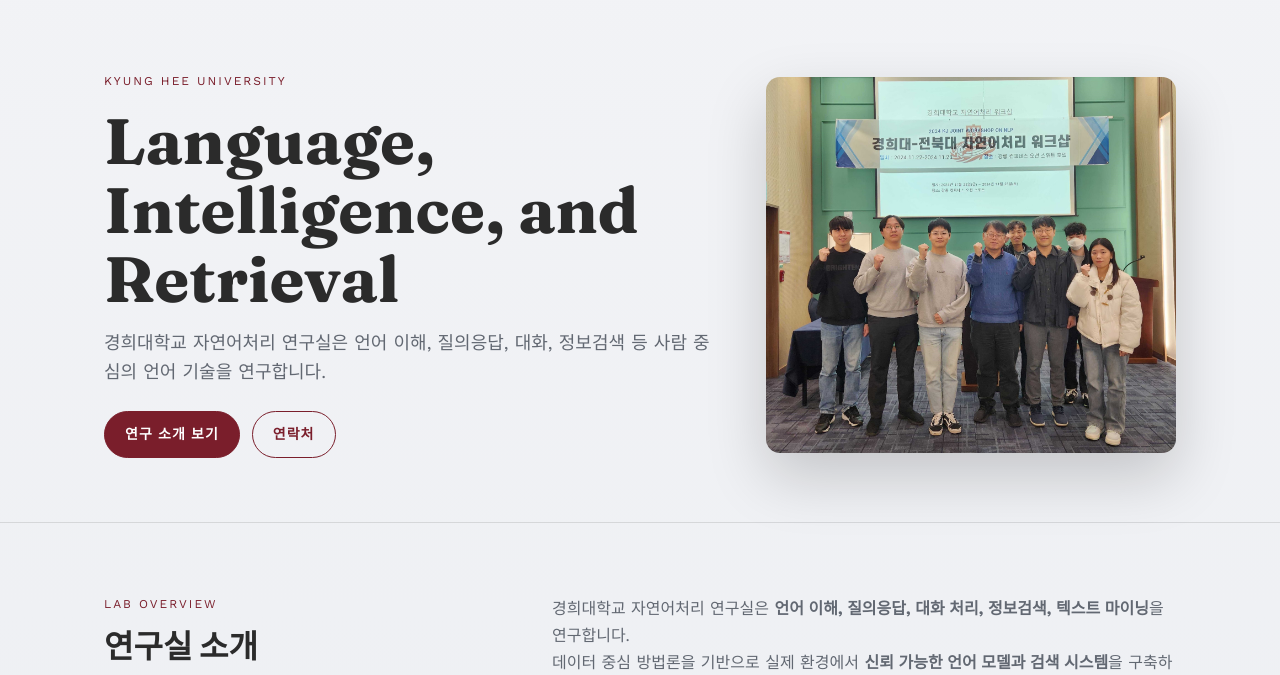
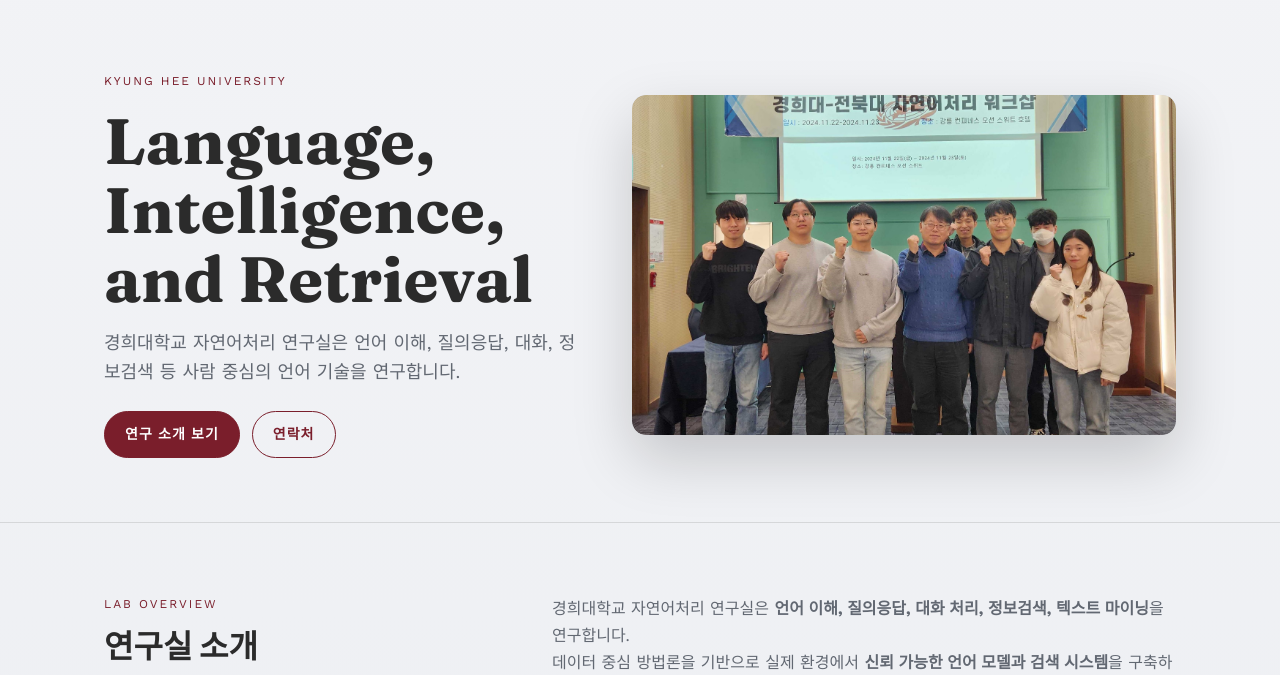
Before and after one commit to jisung-02/nlp-lab, a FastAPI app: page / in a window 1280 px wide. Shown: the part 83-758 px from the top of the page. Run offline with FastAPI, Linux system fonts and the light colour scheme.

Commit message:
feat(public): add hero image slider and content normalization

```diff
--- a/app/routers/public.py
+++ b/app/routers/public.py
@@ -26,13 +26,9 @@
     request: Request,
     session: Annotated[Session, Depends(get_session)],
 ):
-    hero_image_post = post_service.get_home_hero_image_post(session)
-    default_hero_image_url = str(request.url_for("static", path="images/hero.jpg"))
-    hero_image_url = (
-        hero_image_post.content.strip()
-        if hero_image_post is not None and hero_image_post.content.strip()
-        else default_hero_image_url
-    )
+    default_hero_image_url = request.url_for("static", path="images/hero/hero.jpg").path
+    hero_images = post_service.get_home_hero_image_urls(session)
+    hero_image_urls = hero_images if hero_images else [default_hero_image_url]
     latest_projects = session.exec(
         select(Project).order_by(col(Project.created_at).desc()).limit(3)
     ).all()
@@ -63,7 +59,8 @@
             publications=latest_publications,
             posts=latest_posts,
             members=featured_members,
-            hero_image_url=hero_image_url,
+            hero_images=hero_image_urls,
+            hero_image_url=hero_image_urls[0],
             contact_email=settings.contact_email,
             contact_address=settings.contact_address,
         ),
--- a/app/static/css/common.css
+++ b/app/static/css/common.css
@@ -259,6 +259,17 @@
   outline-offset: 1px;
 }
 
+.sr-only {
+  position: absolute;
+  width: 1px;
+  height: 1px;
+  padding: 0;
+  margin: -1px;
+  overflow: hidden;
+  clip: rect(0, 0, 0, 0);
+  border: 0;
+}
+
 .btn {
   border: 1px solid var(--color-accent);
   border-radius: 8px;
--- a/app/static/css/public.css
+++ b/app/static/css/public.css
@@ -219,6 +219,93 @@
 .public-page .hero-visual img {
   border-radius: var(--radius);
   box-shadow: 0 24px 60px rgb(0 0 0 / 0.18);
+}
+
+.public-page .hero-slider {
+  position: relative;
+  border-radius: var(--radius);
+  overflow: hidden;
+  box-shadow: 0 24px 60px rgb(0 0 0 / 0.18);
+  background: rgb(0 0 0 / 0.12);
+}
+
+.public-page .hero-slides {
+  position: relative;
+  aspect-ratio: 16 / 10;
+  min-height: 340px;
+  overflow: hidden;
+}
+
+.public-page .hero-slide {
+  position: absolute;
+  inset: 0;
+  opacity: 0;
+  transition: transform 0.8s ease, opacity 0.55s ease;
+  will-change: transform, opacity;
+  width: 100%;
+  height: 100%;
+}
+
+.public-page .hero-slide.is-active {
+  opacity: 1;
+}
+
+.public-page .hero-slide img {
+  width: 100%;
+  height: 100%;
+  object-fit: cover;
+  display: block;
+}
+
+.public-page .hero-dots {
+  position: absolute;
+  left: 12px;
+  right: 12px;
+  bottom: 12px;
+  display: flex;
+  justify-content: center;
+  gap: 8px;
+}
+
+.public-page .hero-dot {
+  width: 10px;
+  height: 10px;
+  border-radius: 999px;
+  border: none;
+  padding: 0;
+  background: rgb(255 255 255 / 0.65);
+}
+
+.public-page .hero-dot.is-active {
+  width: 24px;
+  background: #fff;
+}
+
+.public-page .hero-nav {
+  position: absolute;
+  top: 50%;
+  transform: translateY(-50%);
+  width: 36px;
+  height: 36px;
+  border-radius: 999px;
+  border: 1px solid rgb(255 255 255 / 0.7);
+  color: #fff;
+  background: rgb(0 0 0 / 0.25);
+  padding: 0;
+}
+
+.public-page .hero-nav-prev {
+  left: 12px;
+}
+
+.public-page .hero-nav-next {
+  right: 12px;
+}
+
+.public-page .hero-nav:focus-visible,
+.public-page .hero-dot:focus-visible {
+  outline: 2px solid #fff;
+  outline-offset: 2px;
 }
 
 .public-page .section {
@@ -458,6 +545,11 @@
     flex-direction: column;
     align-items: flex-start;
   }
+
+  .public-page .hero-slides {
+    aspect-ratio: 4 / 3;
+    min-height: 250px;
+  }
 }
 
 @media (prefers-reduced-motion: reduce) {
--- /dev/null
+++ b/app/static/js/hero_slider.js
@@ -0,0 +1,148 @@
+const initHeroSlider = () => {
+  const slider = document.querySelector('.hero-slider');
+  if (!(slider instanceof HTMLElement)) {
+    return;
+  }
+
+  const slides = Array.from(slider.querySelectorAll('.hero-slide'));
+  if (slides.length === 0) {
+    return;
+  }
+
+  const prevButton = slider.querySelector('.hero-nav-prev');
+  const nextButton = slider.querySelector('.hero-nav-next');
+  const dots = Array.from(slider.querySelectorAll('.hero-dot'));
+  const prefersReducedMotion = window.matchMedia('(prefers-reduced-motion: reduce)');
+
+  let activeIndex = slides.findIndex((slide) => slide.classList.contains('is-active'));
+  if (activeIndex < 0) {
+    activeIndex = 0;
+    slides[0].classList.add('is-active');
+  }
+
+  let autoplayId = null;
+  const autoplayMs = Number(slider.dataset.autoplay || 7000);
+  const useReducedMotion = prefersReducedMotion.matches;
+
+  const applySlidePositions = (nextIndex) => {
+    slides.forEach((slide, index) => {
+      const offset = index - nextIndex;
+      slide.style.transform = `translateX(${offset * 100}%)`;
+      slide.style.opacity = index === nextIndex ? '1' : '0';
+      slide.style.pointerEvents = index === nextIndex ? 'auto' : 'none';
+      slide.classList.toggle('is-active', index === nextIndex);
+    });
+
+    const activeDot = dots[nextIndex];
+    dots.forEach((dot, index) => {
+      dot.classList.toggle('is-active', index === nextIndex);
+      dot.setAttribute('aria-current', index === nextIndex ? 'true' : 'false');
+    });
+    if (activeDot instanceof HTMLButtonElement) {
+      activeDot.setAttribute('aria-current', 'true');
+    }
+  };
+
+  if (slides.length <= 1) {
+    dots.forEach((dot) => {
+      dot.style.display = 'none';
+    });
+    if (prevButton instanceof HTMLElement) {
+      prevButton.style.display = 'none';
+    }
+    if (nextButton instanceof HTMLElement) {
+      nextButton.style.display = 'none';
+    }
+    return;
+  }
+
+  const applyActiveState = (nextIndex) => {
+    const normalized = (nextIndex + slides.length) % slides.length;
+    if (normalized === activeIndex) {
+      return;
+    }
+
+    activeIndex = normalized;
+    applySlidePositions(activeIndex);
+  };
+
+  const goTo = (index) => {
+    applyActiveState(index);
+  };
+
+  const goPrev = () => {
+    goTo(activeIndex - 1);
+  };
+
+  const goNext = () => {
+    goTo(activeIndex + 1);
+  };
+
+  const clearAutoplay = () => {
+    if (autoplayId === null) {
+      return;
+    }
+    window.clearInterval(autoplayId);
+    autoplayId = null;
+  };
+
+  const startAutoplay = () => {
+    clearAutoplay();
+    if (useReducedMotion || slides.length <= 1) {
+      return;
+    }
+    autoplayId = window.setInterval(() => {
+      goNext();
+    }, Number.isFinite(autoplayMs) && autoplayMs > 500 ? autoplayMs : 7000);
+  };
+
+  if (useReducedMotion) {
+    slides.forEach((slide) => {
+      slide.style.transition = 'none';
+    });
+  }
+
+  slider.addEventListener('mouseenter', clearAutoplay);
+  slider.addEventListener('focusin', clearAutoplay);
+  slider.addEventListener('mouseleave', startAutoplay);
+  slider.addEventListener('focusout', startAutoplay);
+
+  if (prevButton instanceof HTMLElement) {
+    prevButton.addEventListener('click', () => {
+      goPrev();
+      startAutoplay();
+    });
+  }
+
+  if (nextButton instanceof HTMLElement) {
+    nextButton.addEventListener('click', () => {
+      goNext();
+      startAutoplay();
+    });
+  }
+
+  dots.forEach((dot, index) => {
+    if (!(dot instanceof HTMLButtonElement)) {
+      return;
+    }
+
+    dot.addEventListener('click', () => {
+      goTo(index);
+      startAutoplay();
+    });
+  });
+
+  if (dots[activeIndex]) {
+    dots[activeIndex]?.setAttribute('aria-current', 'true');
+  }
+
+  applySlidePositions(activeIndex);
+
+  startAutoplay();
+};
+
+if (document.readyState === 'loading') {
+  document.addEventListener('DOMContentLoaded', initHeroSlider);
+} else {
+  initHeroSlider();
+}
--- a/app/templates/base.html
+++ b/app/templates/base.html
@@ -73,6 +73,9 @@
       </div>
     </footer>
     {% block scripts %}
+    {% if request.url.path == '/' %}
+    <script src="{{ url_for('static', path='js/hero_slider.js') }}" defer></script>
+    {% endif %}
     {% if 'admin' not in body_class_value %}
     <script src="{{ url_for('static', path='js/publications_filter.js') }}" defer></script>
     {% endif %}
--- a/app/templates/public/home.html
+++ b/app/templates/public/home.html
@@ -18,7 +18,33 @@
       </div>
     </div>
     <div class="hero-visual">
-      <img src="{{ hero_image_url }}" alt="Lab view" loading="lazy" />
+      <div
+        class="hero-slider"
+        data-autoplay="7000"
+        aria-label="{% if is_en %}Home hero slideshow{% else %}메인 배너 슬라이드{% endif %}"
+      >
+        <div id="hero-slideshow" class="hero-slides">
+          {% for hero_image_url in hero_images %}
+          <article class="hero-slide {% if loop.first %}is-active{% endif %}" data-index="{{ loop.index0 }}">
+            <img src="{{ hero_image_url }}" alt="{% if is_en %}Lab scene {{ loop.index }}{% else %}연구실 이미지 {{ loop.index }}{% endif %}" loading="lazy" />
+            <span class="sr-only">{{ hero_image_url }}</span>
+          </article>
+          {% endfor %}
+        </div>
+        <button class="hero-nav hero-nav-prev" type="button" aria-label="{% if is_en %}Previous slide{% else %}이전 슬라이드{% endif %}">‹</button>
+        <button class="hero-nav hero-nav-next" type="button" aria-label="{% if is_en %}Next slide{% else %}다음 슬라이드{% endif %}">›</button>
+        <div class="hero-dots">
+          {% for hero_image_url in hero_images %}
+          <button
+            class="hero-dot {% if loop.first %}is-active{% endif %}"
+            type="button"
+            aria-label="{% if is_en %}Go to slide {% else %}슬라이드 {% endif %}{{ loop.index }}"
+            aria-controls="hero-slideshow"
+            data-slide-index="{{ loop.index0 }}"
+          ></button>
+          {% endfor %}
+        </div>
+      </div>
     </div>
   </div>
 </section>
```
Also changed, not shown: tests/test_public_routes.py (+47 -1 lines), app/static/images/hero/hero.jpg (added).
